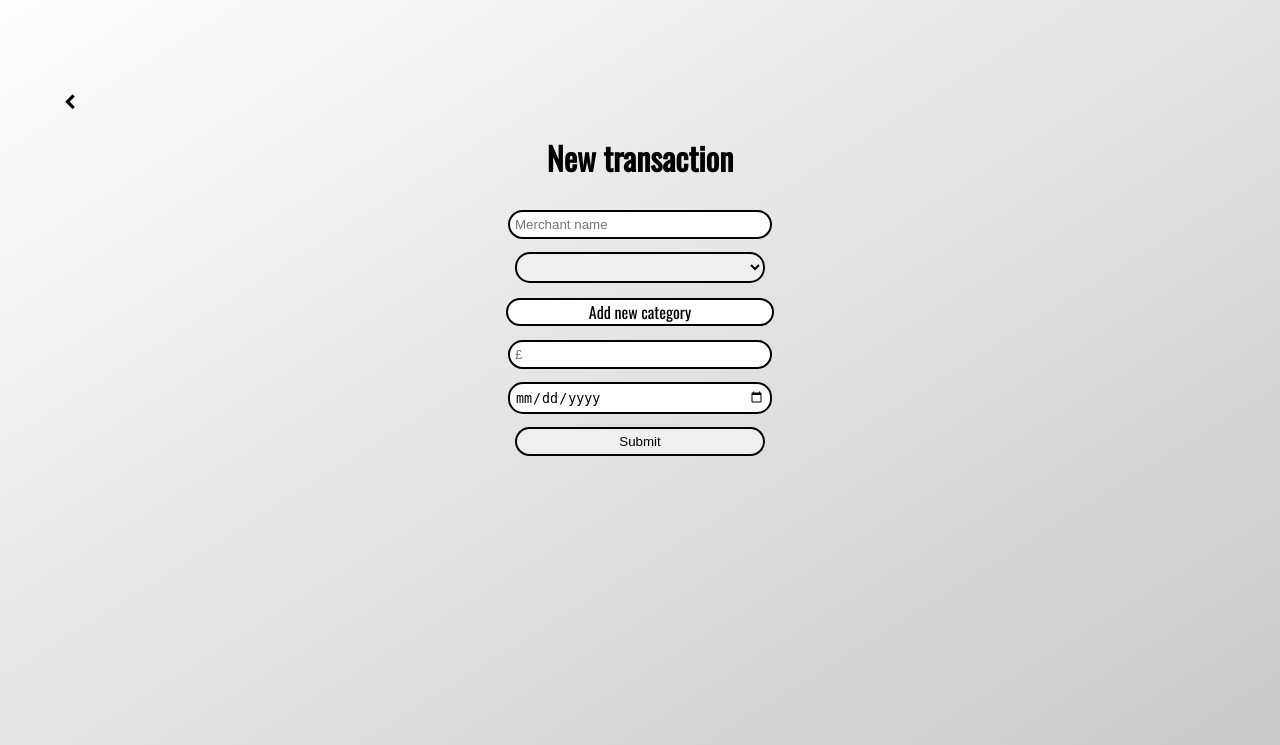
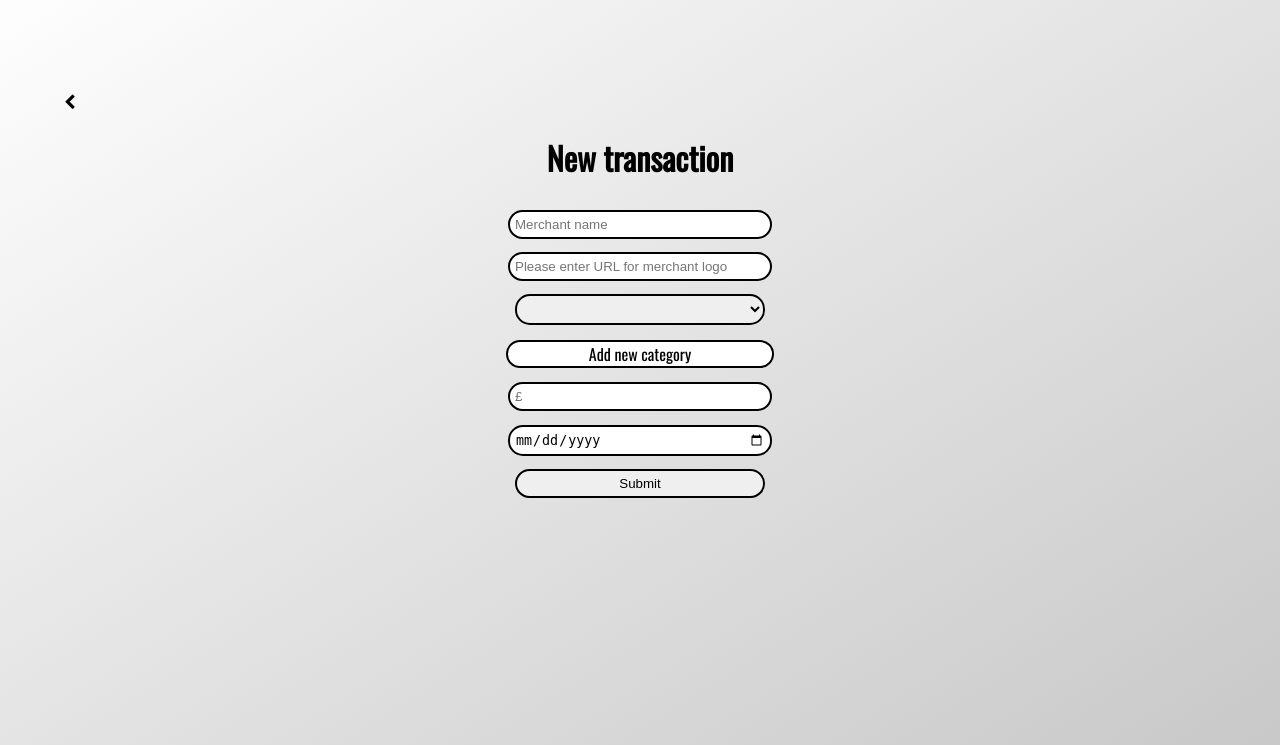
Before and after one commit to 96sii/spending_tracker_project, a Flask app: page /transactions/new in a window 1280 px wide. Shown: the part 40-785 px from the top of the page. Run offline with Flask 2, Linux system fonts and the light colour scheme; data that the repository does not hold is empty; some libraries are stand-ins or nearby versions.

Commit message:
Added option to add merchant logo

```diff
--- a/controllers/merchants_controller.py
+++ b/controllers/merchants_controller.py
@@ -25,6 +25,7 @@ def new_merchant():
 @merchants_blueprint.route("/merchants", methods=['POST'])
 def create_merchant():
     merchant_name = request.form['merchant_name']
+    logo = request.form['logo']
 
     merchants = merchant_repository.select_all()
     merchant_match = False
@@ -33,7 +34,7 @@ def create_merchant():
             merchant_match = True
 
     if merchant_match == False:
-        merchant = Merchant(merchant_name)
+        merchant = Merchant(merchant_name, logo)
         merchant_repository.save(merchant)
         return redirect("/merchants")
     else:
--- a/controllers/transactions_controller.py
+++ b/controllers/transactions_controller.py
@@ -35,6 +35,7 @@ def new_transaction():
 @transactions_blueprint.route("/transactions", methods=['POST'])
 def add_transaction():
     merchant_name = request.form['merchant_name']
+    logo = request.form['logo']
     category_id = request.form['category_id']
     amount = request.form['amount']
     date = request.form['date']
@@ -58,7 +59,7 @@ def add_transaction():
 
     if merchant_match == False:
         print ("Merchant not found")
-        merchant_2 = Merchant(merchant_name)
+        merchant_2 = Merchant(merchant_name, logo)
         merchant_repository.save(merchant_2)
         transaction = Transaction(amount, date, merchant_2, category)
         transaction_repository.save(transaction)
--- a/models/merchant.py
+++ b/models/merchant.py
@@ -1,4 +1,5 @@
 class Merchant:
-    def __init__(self, name, id=None):
+    def __init__(self, name, logo, id=None):
         self.name = name
+        self.logo = logo
         self.id=id
--- a/repositories/merchant_repository.py
+++ b/repositories/merchant_repository.py
@@ -10,7 +10,7 @@ def select_all():
     results = run_sql(sql)
 
     for row in results:
-        merchant = Merchant(row['name'], row['id'])
+        merchant = Merchant(row['name'], row['logo'], row['id'])
         merchants.append(merchant)
 
     return merchants
@@ -22,12 +22,12 @@ def select(id):
     result = run_sql(sql, values)[0]
 
     if result is not None:
-        merchant = Merchant(result['name'], result['id'])
+        merchant = Merchant(result['name'], result['logo'], result['id'])
         return merchant
 
 def save(merchant):
-    sql = "INSERT INTO merchants (name) VALUES (%s) RETURNING *"
-    values = [merchant.name]
+    sql = "INSERT INTO merchants (name, logo) VALUES (%s, %s) RETURNING *"
+    values = [merchant.name, merchant.logo]
     results = run_sql(sql, values)
     id = results[0]['id']
     merchant.id = id
@@ -35,5 +35,5 @@ def save(merchant):
 
 def update(merchant):
     sql = "UPDATE merchants SET name = %s WHERE id = %s"
-    values = (merchant.name, merchant.id)
+    values = (merchant.name,  merchant.id)
     run_sql(sql, values)
--- a/static/style.css
+++ b/static/style.css
@@ -111,7 +111,13 @@ table {
 }
 
 td {
-    width: 25%;
+    width: 20%;
+}
+
+.merchant-logo {
+    width: 50px;
+    height: 50px;
+    border-radius: 25px;
 }
 #total {
     border-bottom: 1px solid rgb(148, 148, 148);
--- a/templates/merchants/new.html
+++ b/templates/merchants/new.html
@@ -8,6 +8,9 @@
         <div>
             <input type="text" name="merchant_name" placeholder="Merchant name" required autofocus>
         </div>
+        <div>
+            <input type="text" name="logo" placeholder="Please enter URL for merchant logo">
+        </div>
         <input type="submit">
 
     </form>
--- a/templates/merchants/show.html
+++ b/templates/merchants/show.html
@@ -5,7 +5,9 @@
     <br>
     <a href="/transactions"><i class="fa fa-chevron-left"></i> Spending history</a>
 </div>
+<img class="merchant-logo" src="{{merchant.logo}}">
     <h1>{{ merchant.name }}</h1> <a href="{{ merchant.id }}/edit">edit</a>
+
     <hr>
     <table>
         <tr>
--- a/templates/transactions/index.html
+++ b/templates/transactions/index.html
@@ -36,6 +36,7 @@
             </tr>
             {% for transaction in transactions %}
             <tr>
+                    <td><img class="merchant-logo" src="{{transaction.merchant.logo}}" onerror="this.onerror=null;this.src='https://childcare.admin.ox.ac.uk/sites/default/files/childcare/images/media/pound-sign-icon_big.png';"></td>
                     <td id="td-1"><a href="/merchants/{{ transaction.merchant.id }}">{{ transaction.merchant.name }}</a></td>
                     <td id="td-2">{{ "£%.2f"|format(transaction.amount|float) }}</td>
                     <td id="td-3"><a href="/categories/{{transaction.category.id}}">{{ transaction.category.category }}</a></td>
--- a/templates/transactions/new.html
+++ b/templates/transactions/new.html
@@ -7,6 +7,9 @@
 <form class="new" action="/transactions" method="post">
     <div>
         <input type="text" id="merchant-input" name="merchant_name" placeholder="Merchant name" required autofocus>
+    </div>
+    <div>
+        <input type="text" id="logo-input" name="logo" placeholder="Please enter URL for merchant logo">
     </div>
     <div>
         <select name="category_id" id="">
```
Also changed, not shown: db/spending_tracker.sql (+3 -10 lines).
